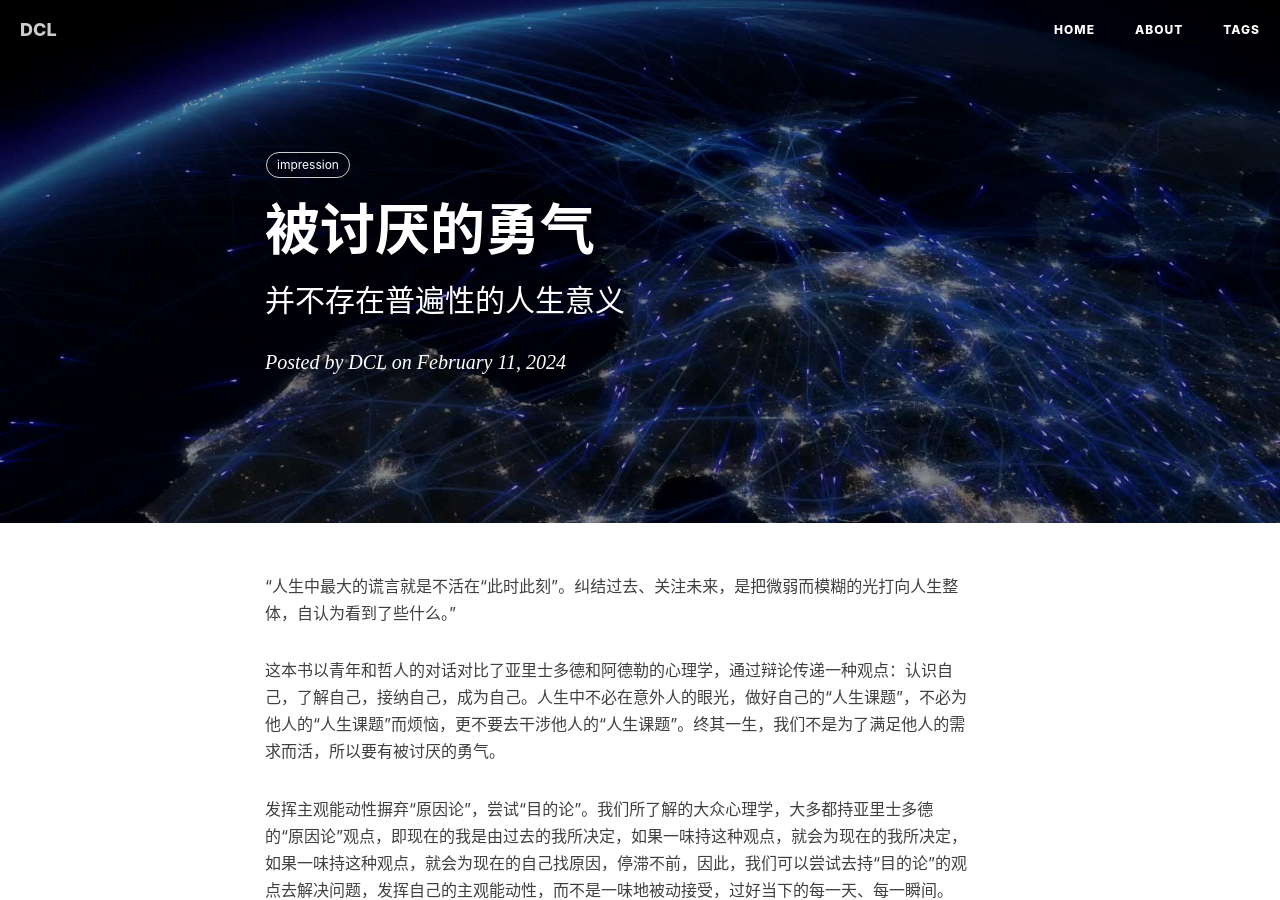
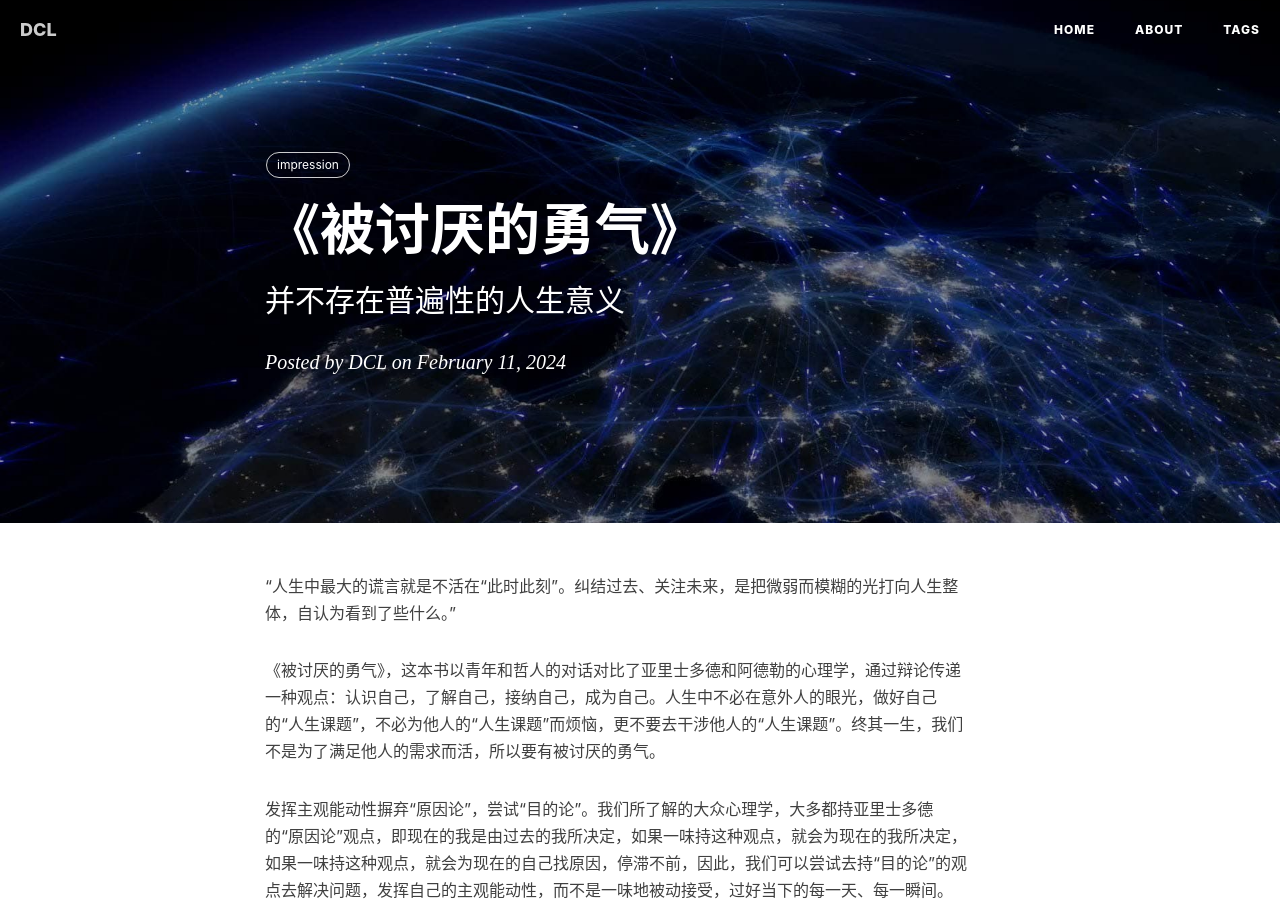
Before and after one commit to Davinly/davinly.github.io, a Jekyll site: the page built from _posts/2024-2-13-《被讨厌的勇气》.md, in a window 1280 px wide and 900 px high. Built offline with Jekyll 4.4.1, drawn with Linux system fonts in a browser that asks for light colours; nearby versions of some CDN libraries; comment, search, counter and statistics services are not loaded.

Commit message:
Update 2024-2-13-《被讨厌的勇气》.md

```diff
--- a/_posts/2024-2-13-《被讨厌的勇气》.md
+++ b/_posts/2024-2-13-《被讨厌的勇气》.md
@@ -1,6 +1,6 @@
 ---
 layout:     post
-title:      被讨厌的勇气
+title:      《被讨厌的勇气》
 subtitle:   并不存在普遍性的人生意义
 date:       2024-02-11
 author:     DCL
@@ -10,7 +10,7 @@ tags:
 
 “人生中最大的谎言就是不活在“此时此刻”。纠结过去、关注未来，是把微弱而模糊的光打向人生整体，自认为看到了些什么。”
 
-这本书以青年和哲人的对话对比了亚里士多德和阿德勒的心理学，通过辩论传递一种观点：认识自己，了解自己，接纳自己，成为自己。人生中不必在意外人的眼光，做好自己的“人生课题”，不必为他人的“人生课题”而烦恼，更不要去干涉他人的“人生课题”。终其一生，我们不是为了满足他人的需求而活，所以要有被讨厌的勇气。
+《被讨厌的勇气》，这本书以青年和哲人的对话对比了亚里士多德和阿德勒的心理学，通过辩论传递一种观点：认识自己，了解自己，接纳自己，成为自己。人生中不必在意外人的眼光，做好自己的“人生课题”，不必为他人的“人生课题”而烦恼，更不要去干涉他人的“人生课题”。终其一生，我们不是为了满足他人的需求而活，所以要有被讨厌的勇气。
 
 发挥主观能动性摒弃“原因论”，尝试“目的论”。我们所了解的大众心理学，大多都持亚里士多德的“原因论”观点，即现在的我是由过去的我所决定，如果一味持这种观点，就会为现在的我所决定，如果一味持这种观点，就会为现在的自己找原因，停滞不前，因此，我们可以尝试去持“目的论”的观点去解决问题，发挥自己的主观能动性，而不是一味地被动接受，过好当下的每一天、每一瞬间。
 
```
